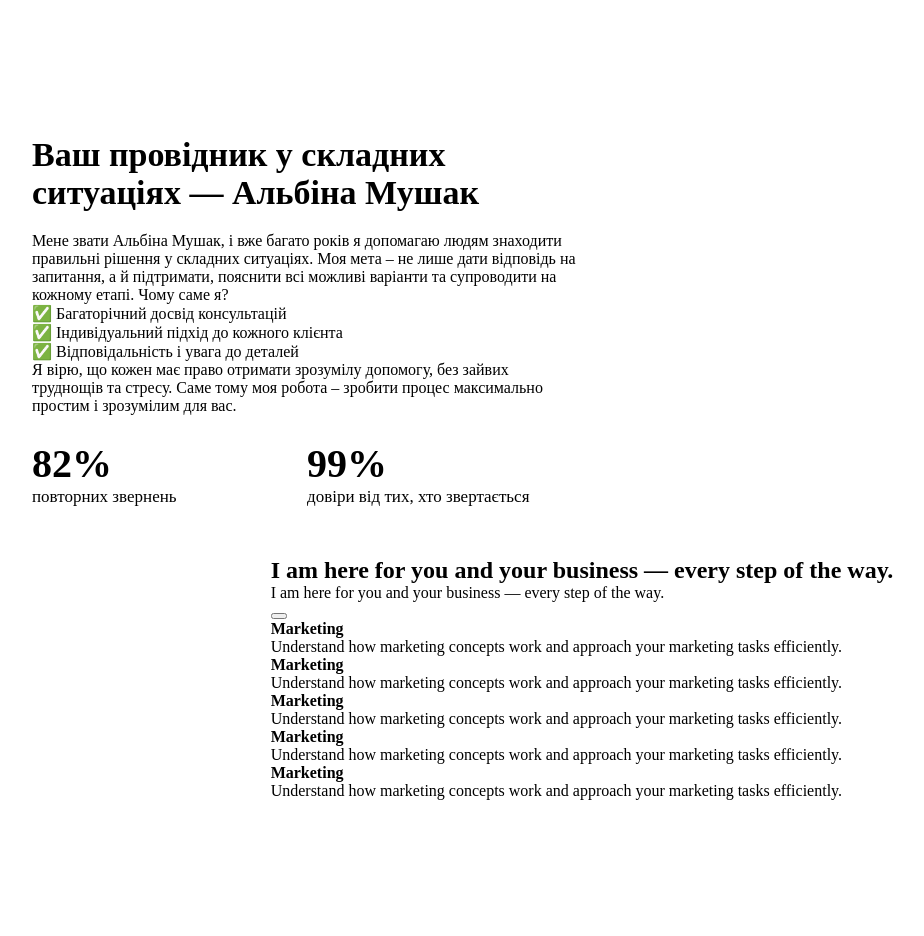
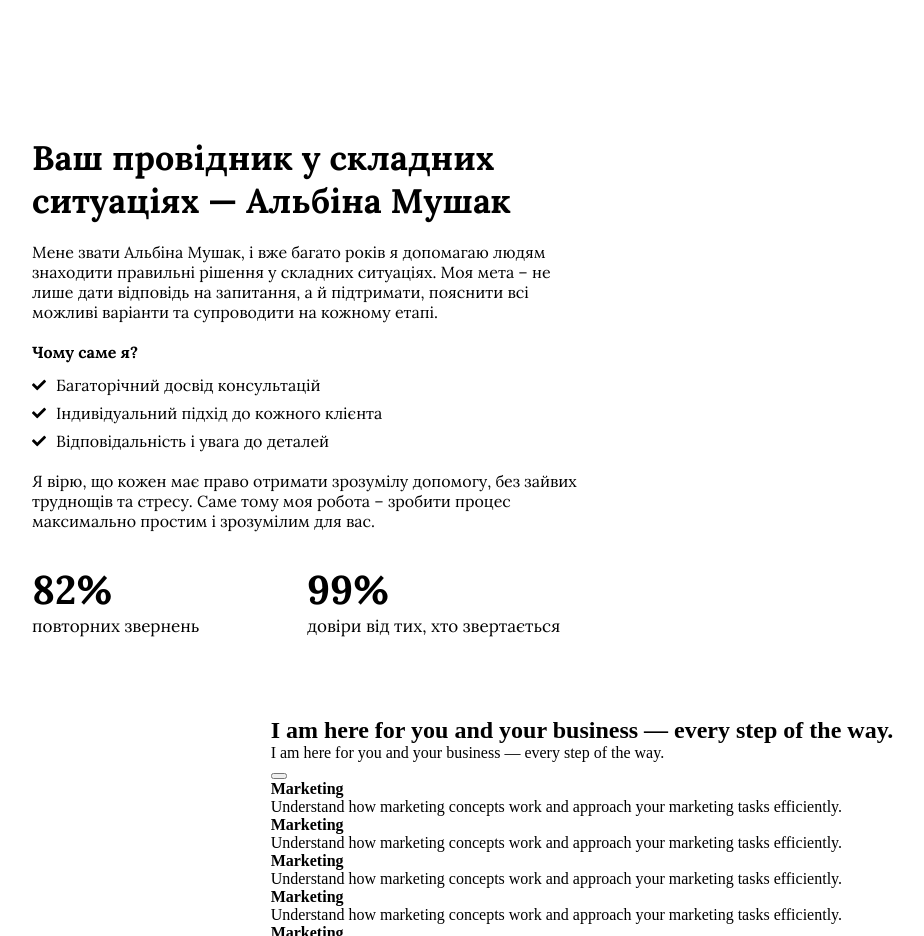
Before and after one commit to Korneliia08/visaHelper, a React (Vite) app: page / in a window 1280 px wide. Shown: the part 1240-2176 px from the top of the page, without its empty margins (58-982 px from the left). Before the commit the page ends 2040 px from the top, so only its background shows below. Built offline with nearby package versions, Linux system fonts and the light colour scheme.

Commit message:
font family and icon hands

```diff
--- a/src/view/components/AboutMe/AboutMe.jsx
+++ b/src/view/components/AboutMe/AboutMe.jsx
@@ -1,4 +1,5 @@
 import s from "./AboutMe.module.scss";
+import {FaCheck} from "react-icons/fa";
 
 
 function AboutMe({mainWrapper}) {
@@ -15,14 +16,21 @@ function AboutMe({mainWrapper}) {
                             складних ситуаціях.
                             Моя мета – не лише дати відповідь на запитання, а й підтримати, пояснити всі можливі
                             варіанти та супроводити на кожному етапі.
-
-                            Чому саме я?<br/>
-
-                            ✅ Багаторічний досвід консультацій<br/>
-
-                            ✅ Індивідуальний підхід до кожного клієнта<br/>
-
-                            ✅ Відповідальність і увага до деталей<br/>
+                            <div className={s.list}>
+                                <h4 className={s.subtitle}> Чому саме я?</h4>
+                                <div className={s.row}>
+                                    <FaCheck className={s.icCheck}/>
+                                    <span className={s.liStyle}>Багаторічний досвід консультацій</span>
+                                </div>
+                                <div className={s.row}>
+                                    <FaCheck className={s.icCheck}/>
+                                    <span className={s.liStyle}>Індивідуальний підхід до кожного клієнта</span>
+                                </div>
+                                <div className={s.row}>
+                                    <FaCheck className={s.icCheck}/>
+                                    <span className={s.liStyle}>Відповідальність і увага до деталей</span>
+                                </div>
+                            </div>
 
                             Я вірю, що кожен має право отримати зрозумілу допомогу, без зайвих труднощів та стресу. Саме
                             тому моя робота – зробити процес максимально простим і зрозумілим для вас.
--- a/src/view/components/AboutMe/AboutMe.module.scss
+++ b/src/view/components/AboutMe/AboutMe.module.scss
@@ -1,5 +1,5 @@
 .aboutMe {
-  margin: 50px 0;
+  margin: 50px 0 80px 0;
 
   .wrapper {
     display: flex;
@@ -16,16 +16,45 @@
 
         .title {
           font-size: 34px;
+          font-family: "Lora", serif;
         }
 
         .content {
           font-size: 16px;
+          font-family: "Lora", serif;
+
+          .list {
+            display: flex;
+            flex-direction: column;
+            row-gap: 8px;
+            padding: 20px 0;
+
+            .subtitle {
+              font-family: "Lora", serif;
+              margin: 0px 0 5px 0;
+              font-size: 16px;
+            }
+
+            .row {
+              display: flex;
+              align-items: center;
+              column-gap: 10px;
+
+              .icCheck {
+                font-size: 14px;
+              }
+
+              .liStyle {
+                font-family: "Lora", serif;
+              }
+            }
+          }
         }
       }
 
       .statistics {
         display: flex;
-        padding-top: 25px;
+        padding-top: 33px;
         width: 100%;
         justify-content: space-between;
 
@@ -38,10 +67,12 @@
 
           .number {
             font-size: 40px;
+            font-family: "Lora", serif;
           }
 
           .description {
             font-size: 17px;
+            font-family: "Lora", serif;
           }
         }
       }
```
